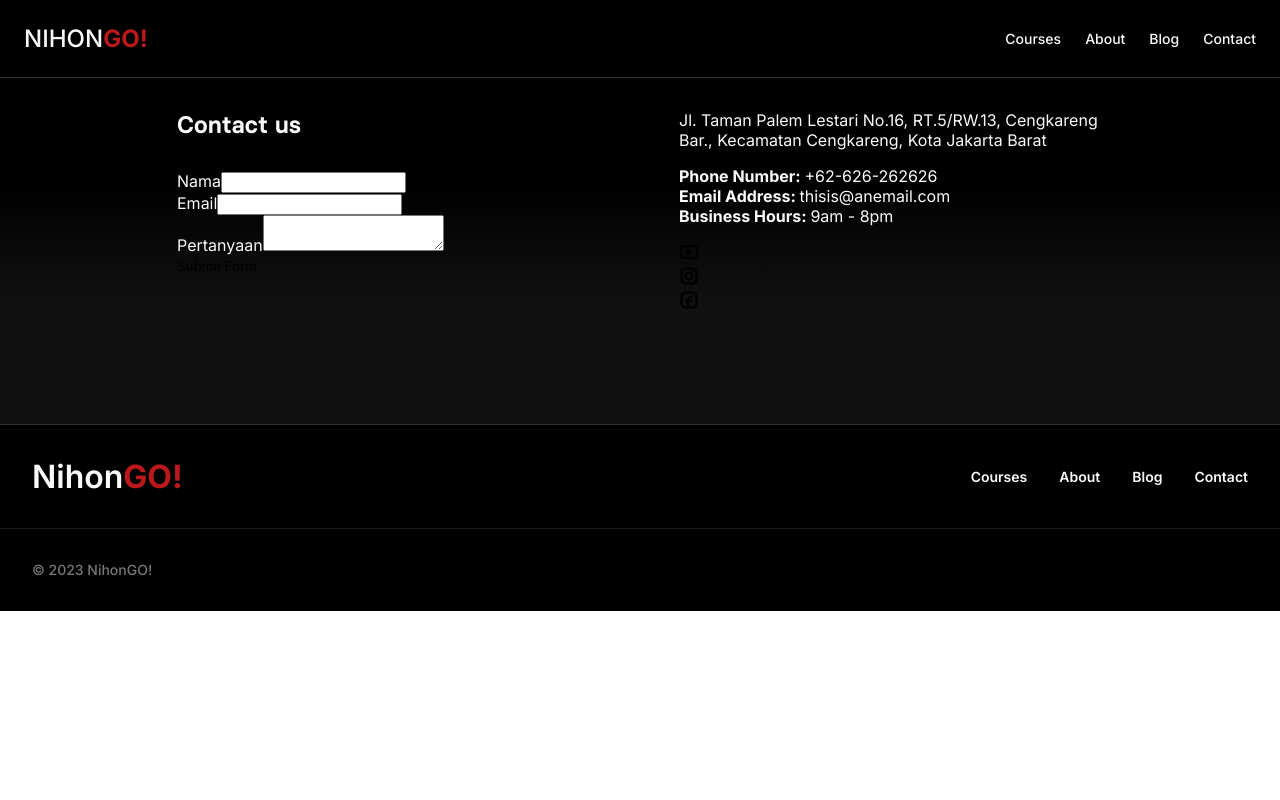
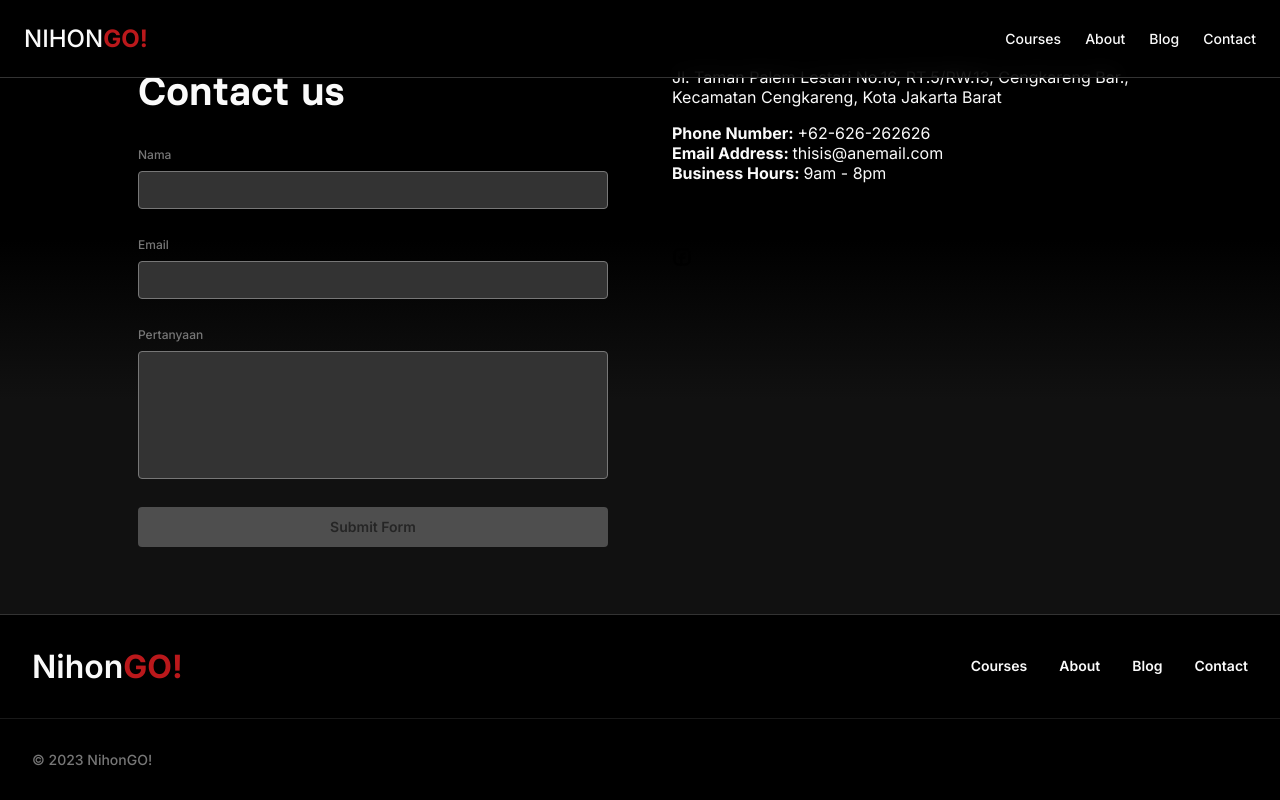
Before and after one commit to Goggwell/nihongo, a Next.js app in the folder apps/web/: page /contact in a window 1280 px wide. Built offline with nearby package versions, Linux system fonts and the light colour scheme.

Commit message:
feat(Contact): init page styles + UI form logic

```diff
--- a/apps/web/components/Button/index.tsx
+++ b/apps/web/components/Button/index.tsx
@@ -5,9 +5,11 @@ import styles from "./Button.module.scss";
 export interface IButton {
   children?: ReactNode | JSX.Element;
   className?: string;
-  isRound?: Boolean;
+  isRound?: boolean;
   size?: "sm" | "md" | "lg";
   type?: "filled" | "transparent";
+  buttonType?: "button" | "reset" | "submit";
+  disabled?: boolean;
   onClick?: MouseEventHandler<HTMLButtonElement>;
 }
 
@@ -17,6 +19,8 @@ const Button = ({
   isRound,
   size = "md",
   type = "transparent",
+  buttonType = "button",
+  disabled = false,
   onClick,
 }: IButton) => {
   return (
@@ -28,7 +32,9 @@ const Button = ({
         styles[type],
         className
       )}
+      type={buttonType}
       onClick={onClick}
+      disabled={disabled}
     >
       {children}
     </button>
--- a/apps/web/pages/contact.tsx
+++ b/apps/web/pages/contact.tsx
@@ -4,6 +4,7 @@ import { inter, basierSquare } from "@/fonts/fonts";
 
 import Navbar from "@/components/Navbar";
 import Footer from "@/components/Footer";
+import Button from "@/components/Button";
 
 import YoutubeIcon from "@/components/Icons/YoutubeIcon";
 import InstagramIcon from "@/components/Icons/InstagramIcon";
@@ -13,6 +14,13 @@ import clsx from "clsx";
 import styles from "@/styles/Contact.module.scss";
 
 export default function Contact() {
+  const [formName, setFormName] = useState("");
+  const [formMessage, setFormMessage] = useState("");
+
+  const validateForm = () => {
+    return formName && formMessage;
+  };
+
   async function handleSubmit(e) {
     e.preventDefault();
     const formData = new FormData(e.target);
@@ -52,7 +60,13 @@ export default function Contact() {
               <form className={styles.Contact__form} onSubmit={handleSubmit}>
                 <div className={styles["Contact__form--input__container"]}>
                   <label htmlFor="name">Nama</label>
-                  <input id="name" type="text" name="name" required />
+                  <input
+                    id="name"
+                    type="text"
+                    name="name"
+                    onChange={(e) => setFormName(e.target.value)}
+                    required
+                  />
                 </div>
                 <div className={styles["Contact__form--input__container"]}>
                   <label htmlFor="email">Email</label>
@@ -60,9 +74,21 @@ export default function Contact() {
                 </div>
                 <div className={styles["Contact__form--input__container"]}>
                   <label htmlFor="message">Pertanyaan</label>
-                  <textarea id="message" name="message" required></textarea>
+                  <textarea
+                    id="message"
+                    name="message"
+                    onChange={(e) => setFormMessage(e.target.value)}
+                    required
+                  ></textarea>
                 </div>
-                <button type="submit">Submit Form</button>
+                <Button
+                  buttonType="submit"
+                  className={styles.Contact__form__submit}
+                  type="filled"
+                  disabled={!validateForm()}
+                >
+                  Submit Form
+                </Button>
               </form>
             </div>
             <div className={styles.Contact__info__container}>
--- a/apps/web/styles/Contact.module.scss
+++ b/apps/web/styles/Contact.module.scss
@@ -6,35 +6,48 @@
   color: $cl-white;
 
   &__box {
-    padding-top: calc($sp-8-1 + 70px);
+    min-height: calc(100vh - 186.5px);
+    display: grid;
+    place-items: center;
   }
 
   &__container {
     display: flex;
     justify-content: flex-start;
     align-items: center;
-    margin: 0 auto;
-    padding: 0 80px 110px;
-
-    @media screen and (max-width: $bp-md-notch) {
-      padding: 0 16px 110px;
-    }
+    width: 100%;
+    // margin: 0 auto;
   }
 
   &__fields {
     display: flex;
     justify-content: center;
     align-items: stretch;
-    gap: $sp-8;
+    gap: $sp-10;
     width: 100%;
+    max-width: 1280px;
+    margin: 0 auto;
+    padding: 0 80px;
+
+    @media screen and (max-width: $bp-md-notch) {
+      padding: 0 16px 110px;
+    }
 
     @media screen and (max-width: $bp-md-var) {
       flex-direction: column;
       align-items: center;
+      gap: $sp-8;
     }
   }
 
   &__form {
+    width: $cs-full;
+    display: flex;
+    flex-direction: column;
+    align-items: stretch;
+    justify-content: flex-start;
+    gap: $sp-7;
+
     &__container {
       width: $cs-full;
       max-width: 470px;
@@ -43,16 +56,77 @@
       align-items: flex-start;
       gap: $sp-8;
     }
+
+    &--input {
+      &__container {
+        display: flex;
+        flex-direction: column;
+        align-items: stretch;
+        gap: $sp-2;
+
+        label,
+        input,
+        textarea {
+          transition: $t-ease;
+        }
+
+        label {
+          font-size: $sp-3;
+          font-weight: 500;
+          line-height: $sp-4;
+          color: $cl-gray;
+        }
+
+        input,
+        textarea {
+          font-size: $sp-3-notch;
+          line-height: $fs-tagline;
+          padding: $sp-2 $sp-3;
+          border-radius: 4px;
+          width: $cs-full;
+          color: $cl-white;
+          background-color: $cl-dark-2;
+          border: 1px solid $cl-gray;
+
+          &:focus {
+            background-color: $cl-dark-1;
+            border-color: $cl-white;
+          }
+        }
+
+        textarea {
+          height: $sp-xl;
+          resize: none;
+          cursor: text;
+        }
+
+        &:focus-within label {
+          color: $cl-white;
+        }
+      }
+    }
+
+    &__submit {
+      background-color: $cl-white !important;
+      color: $cl-dark-1;
+
+      &:disabled {
+        background-color: $cl-gray !important;
+        color: $cl-dark-2;
+        opacity: 0.6;
+        cursor: not-allowed;
+      }
+    }
   }
 
   &__title {
-    font-size: $fs-logo;
+    font-size: $fs-h1-sm;
   }
 
   &__info {
     &__container {
       width: $cs-full;
-      max-width: 424px;
+      max-width: 470px;
       display: flex;
       flex-direction: column;
       align-items: flex-start;
--- a/apps/web/styles/variables.module.scss
+++ b/apps/web/styles/variables.module.scss
@@ -16,6 +16,7 @@ $bp-2xl: 1536px;
 $sp-1: 0.25rem;
 $sp-2: 0.5rem;
 $sp-3: 0.75rem;
+$sp-3-notch: 0.875rem;
 $sp-4: 1rem;
 $sp-5: 1.25rem;
 $sp-6: 1.5rem;
```
